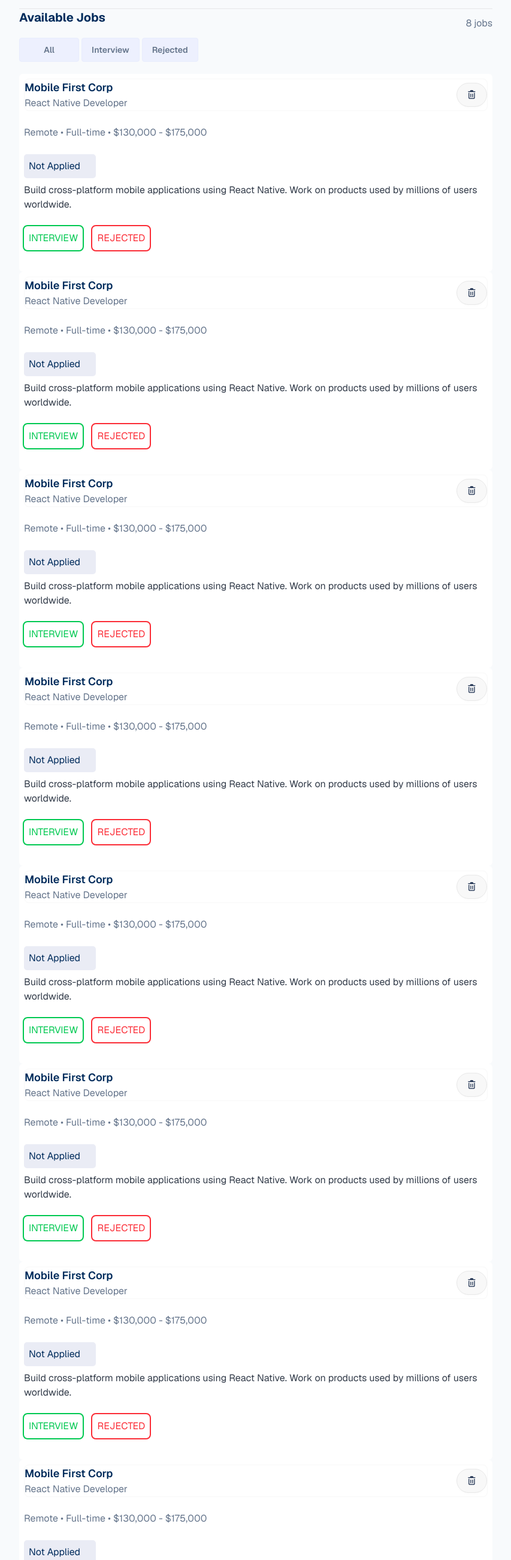
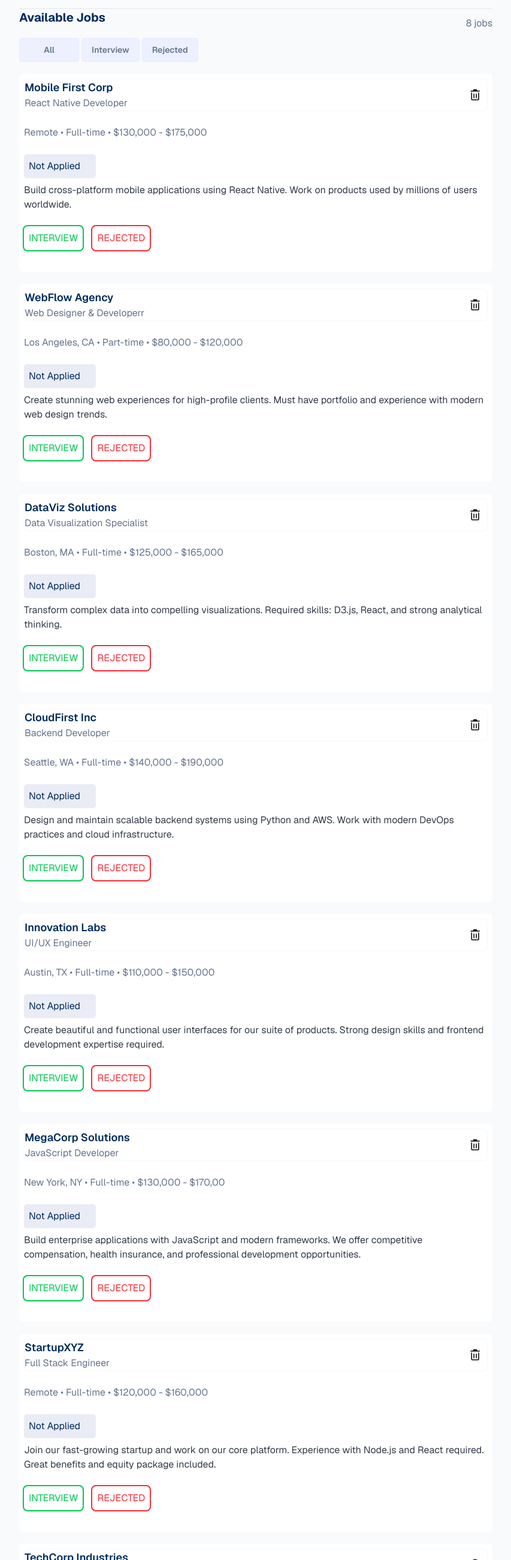
Before and after one commit to Yeamin-coder/B13-04, a plain HTML site: page index.html in a window 1280 px wide. Shown: the part 200-2800 px from the top of the page at 60% size, without its empty margins (213-1066 px from the left). Drawn offline with nearby package versions, Linux system fonts and the light colour scheme.

Commit message:
Complete of the Job application tracker

```diff
--- a/index.html
+++ b/index.html
@@ -28,10 +28,10 @@
 
 
 </head>
-<body class="bg-[#F8FAFC] pl-[245px] pr-[245px] pt-[60px] pb-[60px]">
+<body class="bg-[#F8FAFC] px-4 py-8 md:pl-[245px] md:pr-[245px] md:pt-[60px] md:pb-[60px]">
     <header class="mb-5">
-        <h1 class="font-bold text-3xl text-[#002C5C] mb-5">Job Application Tracker</h1>
-    <div class="grid grid-cols-3">
+        <h1 class="font-bold text-2xl md:text-3xl text-[#002C5C] mb-5 text-center md:text-left">Job Application Tracker</h1>
+    <div class="grid grid-cols-1 gap-4 md:grid-cols-3">
 <div class="card card-border bg-base-100 w-96 p-3">
   <div class="">
     <p class="font-normal text-sm">Total</p>
@@ -70,14 +70,16 @@
             </div>
         </div>
 
-        <section class="rounded-md ">
+        <section class="rounded-md space-y-5">
     <div class="bg-base-100 p-2 rounded-md">
     <div class="card card-border bg-base-100 flex flex-row justify-between items-center mb-6">
   <div class="">
     <h2 class="text-[#002C5C] text-lg font-semibold">Mobile First Corp</h2>
     <p class="font-base text-[#64748B]">React Native Developer</p>
     </div>
-   <div class=""><button class="btn rounded-full"><i class="fa-regular fa-trash-can" style="color: rgb(30, 48, 80);"></i></button> </div>
+   <div class=""><button class="btn btn-ghost btn-circle">
+                        <i class="fa-regular fa-trash-can text-lg"></i>
+                    </button> </div>
   </div>
   <p class="text-[#64748B] mb-6">Remote
  •
@@ -87,9 +89,9 @@ Full-time
  <div class="w-30 text-[#002C5C] bg-[#eaecf5] p-2 rounded-[5px] mb-2">Not Applied</div>
  <p class="text-[#323B49] mb-6">Build cross-platform mobile applications using React Native. Work on products used by millions of users worldwide.</p>
 
- <div class="flex inline-flex gap-4 mb-7">
-    <button class="outline-2 rounded-md outline-green-500 p-2 text-green-500 hover:bg-green-500 hover:text-white">INTERVIEW</button>
-    <button class="outline-2 rounded-md outline-red-500 p-2 text-red-500 hover:bg-red-500 hover:text-black">REJECTED</button>
+ <div class="flex block-flex gap-4 mb-7">
+    <button class="outline-2 flex-1 md:flex-none rounded-md outline-green-500 p-2 text-green-500 hover:bg-green-500 hover:text-white cursor-pointer">INTERVIEW</button>
+    <button class="outline-2 flex-1 md:flex-none rounded-md outline-red-500 p-2 text-red-500 hover:bg-red-500 hover:text-black cursor-pointer">REJECTED</button>
 
  </div>
 
@@ -98,22 +100,24 @@ Full-time
     <div class="bg-base-100 p-2 rounded-md">
     <div class="card card-border bg-base-100 flex flex-row justify-between items-center mb-6">
   <div class="">
-    <h2 class="text-[#002C5C] text-lg font-semibold">Mobile First Corp</h2>
-    <p class="font-base text-[#64748B]">React Native Developer</p>
+    <h2 class="text-[#002C5C] text-lg font-semibold">WebFlow Agency</h2>
+    <p class="font-base text-[#64748B]">Web Designer & Developerr</p>
     </div>
-   <div class=""><button class="btn rounded-full"><i class="fa-regular fa-trash-can" style="color: rgb(30, 48, 80);"></i></button> </div>
+   <div class=""><button class="btn btn-ghost btn-circle">
+                        <i class="fa-regular fa-trash-can text-lg"></i>
+                    </button> </div>
   </div>
-  <p class="text-[#64748B] mb-6">Remote
+  <p class="text-[#64748B] mb-6">Los Angeles, CA
  •
-Full-time
+Part-time
 •
- $130,000 - $175,000</p>
+ $80,000 - $120,000</p>
  <div class="w-30 text-[#002C5C] bg-[#eaecf5] p-2 rounded-[5px] mb-2">Not Applied</div>
- <p class="text-[#323B49] mb-6">Build cross-platform mobile applications using React Native. Work on products used by millions of users worldwide.</p>
+ <p class="text-[#323B49] mb-6">Create stunning web experiences for high-profile clients. Must have portfolio and experience with modern web design trends.</p>
 
- <div class="flex inline-flex gap-4 mb-7">
-    <button class="outline-2 rounded-md outline-green-500 p-2 text-green-500 hover:bg-green-500 hover:text-white">INTERVIEW</button>
-    <button class="outline-2 rounded-md outline-red-500 p-2 text-red-500 hover:bg-red-500 hover:text-black">REJECTED</button>
+ <div class="flex block-flex gap-4 mb-7">
+    <button class="outline-2 flex-1 md:flex-none rounded-md outline-green-500 p-2 text-green-500 hover:bg-green-500 hover:text-white cursor-pointer">INTERVIEW</button>
+    <button class="outline-2 flex-1 md:flex-none rounded-md outline-red-500 p-2 text-red-500 hover:bg-red-500 hover:text-black cursor-pointer">REJECTED</button>
 
  </div>
 
@@ -122,22 +126,25 @@ Full-time
     <div class="bg-base-100 p-2 rounded-md">
     <div class="card card-border bg-base-100 flex flex-row justify-between items-center mb-6">
   <div class="">
-    <h2 class="text-[#002C5C] text-lg font-semibold">Mobile First Corp</h2>
-    <p class="font-base text-[#64748B]">React Native Developer</p>
+    <h2 class="text-[#002C5C] text-lg font-semibold">DataViz Solutions</h2>
+    <p class="font-base text-[#64748B]">Data Visualization Specialist</p>
     </div>
-   <div class=""><button class="btn rounded-full"><i class="fa-regular fa-trash-can" style="color: rgb(30, 48, 80);"></i></button> </div>
+   <div class=""><button class="btn btn-ghost btn-circle">
+                        <i class="fa-regular fa-trash-can text-lg"></i>
+                    </button> </div>
   </div>
-  <p class="text-[#64748B] mb-6">Remote
+  <p class="text-[#64748B] mb-6">Boston, MA
 •
  Full-time
  •
- $130,000 - $175,000</p>
+ $125,000 - $165,000</p>
  <div class="w-30 text-[#002C5C] bg-[#eaecf5] p-2 rounded-[5px] mb-2">Not Applied</div>
- <p class="text-[#323B49] mb-6">Build cross-platform mobile applications using React Native. Work on products used by millions of users worldwide.</p>
+ <p class="text-[#323B49] mb-6">Transform complex data into compelling visualizations. Required skills: D3.js, React, and strong analytical thinking.
+</p>
 
- <div class="flex inline-flex gap-4 mb-7">
-    <button class="outline-2 rounded-md outline-green-500 p-2 text-green-500 hover:bg-green-500 hover:text-white">INTERVIEW</button>
-    <button class="outline-2 rounded-md outline-red-500 p-2 text-red-500 hover:bg-red-500 hover:text-black">REJECTED</button>
+ <div class="flex block-flex gap-4 mb-7">
+    <button class="outline-2 flex-1 md:flex-none rounded-md outline-green-500 p-2  text-green-500 hover:bg-green-500 hover:text-white cursor-pointer">INTERVIEW</button>
+    <button class="outline-2 flex-1 md:flex-none rounded-md outline-red-500 p-2 text-red-500 hover:bg-red-500 hover:text-black cursor-pointer">REJECTED</button>
 
  </div>
 
@@ -146,22 +153,24 @@ Full-time
     <div class="bg-base-100 p-2 rounded-md">
     <div class="card card-border bg-base-100 flex flex-row justify-between items-center mb-6">
   <div class="">
-    <h2 class="text-[#002C5C] text-lg font-semibold">Mobile First Corp</h2>
-    <p class="font-base text-[#64748B]">React Native Developer</p>
+    <h2 class="text-[#002C5C] text-lg font-semibold">CloudFirst Inc</h2>
+    <p class="font-base text-[#64748B]">Backend Developer</p>
     </div>
-   <div class=""><button class="btn rounded-full"><i class="fa-regular fa-trash-can" style="color: rgb(30, 48, 80);"></i></button> </div>
+   <div class=""><button class="btn btn-ghost btn-circle">
+                        <i class="fa-regular fa-trash-can text-lg"></i>
+                    </button> </div>
   </div>
-  <p class="text-[#64748B] mb-6">Remote
+  <p class="text-[#64748B] mb-6">Seattle, WA
  •
  Full-time
  •
- $130,000 - $175,000</p>
+ $140,000 - $190,000</p>
  <div class="w-30 text-[#002C5C] bg-[#eaecf5] p-2 rounded-[5px] mb-2">Not Applied</div>
- <p class="text-[#323B49] mb-6">Build cross-platform mobile applications using React Native. Work on products used by millions of users worldwide.</p>
+ <p class="text-[#323B49] mb-6">Design and maintain scalable backend systems using Python and AWS. Work with modern DevOps practices and cloud infrastructure.</p>
 
- <div class="flex inline-flex gap-4 mb-7">
-    <button class="outline-2 rounded-md outline-green-500 p-2 text-green-500 hover:bg-green-500 hover:text-white">INTERVIEW</button>
-    <button class="outline-2 rounded-md outline-red-500 p-2 text-red-500 hover:bg-red-500 hover:text-black">REJECTED</button>
+ <div class="flex block-flex gap-4 mb-7">
+    <button class="outline-2 flex-1 md:flex-none rounded-md outline-green-500 p-2 text-green-500 hover:bg-green-500 hover:text-white cursor-pointer">INTERVIEW</button>
+    <button class="outline-2 flex-1 md:flex-none rounded-md outline-red-500 p-2 text-red-500 hover:bg-red-500 hover:text-black cursor-pointer">REJECTED</button>
 
  </div>
 
@@ -170,22 +179,24 @@ Full-time
     <div class="bg-base-100 p-2 rounded-md">
     <div class="card card-border bg-base-100 flex flex-row justify-between items-center mb-6">
   <div class="">
-    <h2 class="text-[#002C5C] text-lg font-semibold">Mobile First Corp</h2>
-    <p class="font-base text-[#64748B]">React Native Developer</p>
+    <h2 class="text-[#002C5C] text-lg font-semibold">Innovation Labs</h2>
+    <p class="font-base text-[#64748B]">UI/UX Engineer</p>
     </div>
-   <div class=""><button class="btn rounded-full"><i class="fa-regular fa-trash-can" style="color: rgb(30, 48, 80);"></i></button> </div>
+   <div class=""><button class="btn btn-ghost btn-circle">
+                        <i class="fa-regular fa-trash-can text-lg"></i>
+                    </button> </div>
   </div>
-  <p class="text-[#64748B] mb-6">Remote
+  <p class="text-[#64748B] mb-6">Austin, TX
  •
  Full-time
  •
- $130,000 - $175,000</p>
+ $110,000 - $150,000</p>
  <div class="w-30 text-[#002C5C] bg-[#eaecf5] p-2 rounded-[5px] mb-2">Not Applied</div>
- <p class="text-[#323B49] mb-6">Build cross-platform mobile applications using React Native. Work on products used by millions of users worldwide.</p>
+ <p class="text-[#323B49] mb-6">Create beautiful and functional user interfaces for our suite of products. Strong design skills and frontend development expertise required.</p>
 
- <div class="flex inline-flex gap-4 mb-7">
-    <button class="outline-2 rounded-md outline-green-500 p-2 text-green-500 hover:bg-green-500 hover:text-white">INTERVIEW</button>
-    <button class="outline-2 rounded-md outline-red-500 p-2 text-red-500 hover:bg-red-500 hover:text-black">REJECTED</button>
+ <div class="flex block-flex gap-4 mb-7">
+    <button class="outline-2 flex-1 md:flex-none rounded-md outline-green-500 p-2 text-green-500 hover:bg-green-500 hover:text-white cursor-pointer">INTERVIEW</button>
+    <button class="outline-2 flex-1 md:flex-none rounded-md outline-red-500 p-2 text-red-500 hover:bg-red-500 hover:text-black cursor-pointer">REJECTED</button>
 
  </div>
 
@@ -194,22 +205,24 @@ Full-time
     <div class="bg-base-100 p-2 rounded-md">
     <div class="card card-border bg-base-100 flex flex-row justify-between items-center mb-6">
   <div class="">
-    <h2 class="text-[#002C5C] text-lg font-semibold">Mobile First Corp</h2>
-    <p class="font-base text-[#64748B]">React Native Developer</p>
+    <h2 class="text-[#002C5C] text-lg font-semibold">MegaCorp Solutions</h2>
+    <p class="font-base text-[#64748B]">JavaScript Developer</p>
     </div>
-   <div class=""><button class="btn rounded-full"><i class="fa-regular fa-trash-can" style="color: rgb(30, 48, 80);"></i></button> </div>
+   <div class=""><button class="btn btn-ghost btn-circle">
+                        <i class="fa-regular fa-trash-can text-lg"></i>
+                    </button> </div>
   </div>
-  <p class="text-[#64748B] mb-6">Remote
+  <p class="text-[#64748B] mb-6">New York, NY
  •
 Full-time
 •
- $130,000 - $175,000</p>
+ $130,000 - $170,00</p>
  <div class="w-30 text-[#002C5C] bg-[#eaecf5] p-2 rounded-[5px] mb-2">Not Applied</div>
- <p class="text-[#323B49] mb-6">Build cross-platform mobile applications using React Native. Work on products used by millions of users worldwide.</p>
+ <p class="text-[#323B49] mb-6">Build enterprise applications with JavaScript and modern frameworks. We offer competitive compensation, health insurance, and professional development opportunities.</p>
 
- <div class="flex inline-flex gap-4 mb-7">
-    <button class="outline-2 rounded-md outline-green-500 p-2 text-green-500 hover:bg-green-500 hover:text-white">INTERVIEW</button>
-    <button class="outline-2 rounded-md outline-red-500 p-2 text-red-500 hover:bg-red-500 hover:text-black">REJECTED</button>
+ <div class="flex block-flex gap-4 mb-7">
+    <button class="outline-2 flex-1 md:flex-none rounded-md outline-green-500 p-2 text-green-500 hover:bg-green-500 hover:text-white cursor-pointer">INTERVIEW</button>
+    <button class="outline-2 flex-1 md:flex-none rounded-md outline-red-500 p-2 text-red-500 hover:bg-red-500 hover:text-black cursor-pointer">REJECTED</button>
 
  </div>
 
@@ -218,22 +231,24 @@ Full-time
     <div class="bg-base-100 p-2 rounded-md">
     <div class="card card-border bg-base-100 flex flex-row justify-between items-center mb-6">
   <div class="">
-    <h2 class="text-[#002C5C] text-lg font-semibold">Mobile First Corp</h2>
-    <p class="font-base text-[#64748B]">React Native Developer</p>
+    <h2 class="text-[#002C5C] text-lg font-semibold">StartupXYZ</h2>
+    <p class="font-base text-[#64748B]">Full Stack Engineer</p>
     </div>
-   <div class=""><button class="btn rounded-full"><i class="fa-regular fa-trash-can" style="color: rgb(30, 48, 80);"></i></button> </div>
+   <div class=""><button class="btn btn-ghost btn-circle">
+                        <i class="fa-regular fa-trash-can text-lg"></i>
+                    </button> </div>
   </div>
   <p class="text-[#64748B] mb-6">Remote
  •
 Full-time
 •
- $130,000 - $175,000</p>
+ $120,000 - $160,000</p>
  <div class="w-30 text-[#002C5C] bg-[#eaecf5] p-2 rounded-[5px] mb-2">Not Applied</div>
- <p class="text-[#323B49] mb-6">Build cross-platform mobile applications using React Native. Work on products used by millions of users worldwide.</p>
+ <p class="text-[#323B49] mb-6">Join our fast-growing startup and work on our core platform. Experience with Node.js and React required. Great benefits and equity package included.</p>
 
- <div class="flex inline-flex gap-4 mb-7">
-    <button class="outline-2 rounded-md outline-green-500 p-2 text-green-500 hover:bg-green-500 hover:text-white">INTERVIEW</button>
-    <button class="outline-2 rounded-md outline-red-500 p-2 text-red-500 hover:bg-red-500 hover:text-black">REJECTED</button>
+ <div class="flex block-flex gap-4 mb-7">
+    <button class="outline-2 flex-1 md:flex-none rounded-md outline-green-500 p-2 text-green-500 hover:bg-green-500 hover:text-white cursor-pointer">INTERVIEW</button>
+    <button class="outline-2 flex-1 md:flex-none rounded-md outline-red-500 p-2 text-red-500 hover:bg-red-500 hover:text-black cursor-pointer">REJECTED</button>
 
  </div>
 
@@ -242,22 +257,24 @@ Full-time
     <div class="bg-base-100 p-2 rounded-md">
     <div class="card card-border bg-base-100 flex flex-row justify-between items-center mb-6">
   <div class="">
-    <h2 class="text-[#002C5C] text-lg font-semibold">Mobile First Corp</h2>
-    <p class="font-base text-[#64748B]">React Native Developer</p>
+    <h2 class="text-[#002C5C] text-lg font-semibold">TechCorp Industries</h2>
+    <p class="font-base text-[#64748B]">Senior Frontend Developer</p>
     </div>
-   <div class=""><button class="btn rounded-full"><i class="fa-regular fa-trash-can" style="color: rgb(30, 48, 80);"></i></button> </div>
+   <div class=""><button class="btn btn-ghost btn-circle">
+                        <i class="fa-regular fa-trash-can text-lg"></i>
+                    </button> </div>
   </div>
-  <p class="text-[#64748B] mb-6">Remote
+  <p class="text-[#64748B] mb-6">San Francisco, CA
  •
 Full-time
 •
  $130,000 - $175,000</p>
  <div class="w-30 text-[#002C5C] bg-[#eaecf5] p-2 rounded-[5px] mb-2">Not Applied</div>
- <p class="text-[#323B49] mb-6">Build cross-platform mobile applications using React Native. Work on products used by millions of users worldwide.</p>
+ <p class="text-[#323B49] mb-6">We are looking for an experienced Frontend Developer to build scalable web applications using React and TypeScript. You will work with a talented team on cutting-edge projects.</p>
 
- <div class="flex inline-flex gap-4 mb-7">
-    <button class="outline-2 rounded-md outline-green-500 p-2 text-green-500 hover:bg-green-500 hover:text-white">INTERVIEW</button>
-    <button class="outline-2 rounded-md outline-red-500 p-2 text-red-500 hover:bg-red-500 hover:text-black">REJECTED</button>
+ <div class="flex block-flex gap-4 mb-7">
+    <button class="outline-2 flex-1 md:flex-none rounded-md outline-green-500 p-2 text-green-500 hover:bg-green-500 hover:text-white cursor-pointer">INTERVIEW</button>
+    <button class="outline-2 flex-1 md:flex-none rounded-md outline-red-500 p-2 text-red-500 hover:bg-red-500 hover:text-black cursor-pointer">REJECTED</button>
 
  </div>
 
```
Also changed, not shown: Home.html (added, +98 -0 lines), jobs.png (added). Lines whose indentation alone changed are shown as unchanged.
